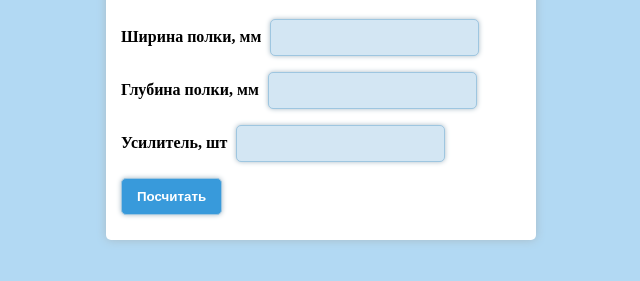
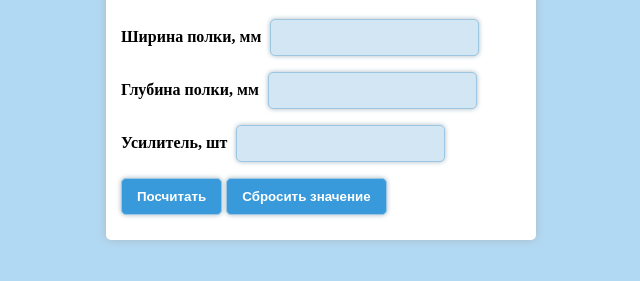
Before and after one commit to linkolka/calculator, a plain HTML site: page index.html in a window 1280 px wide. Shown: the part 163-444 px from the top of the page, without its empty margins (319-959 px from the left). Drawn offline with Linux system fonts and the light colour scheme.

Commit message:
added reset button

```diff
--- a/index.html
+++ b/index.html
@@ -23,6 +23,7 @@
                   <label>Усилитель, шт <input type="text" name="enchancer" id="enchancer"></label>
                 </p>
                 <button type="submit" id="btn">Посчитать</button>
+                <button type="reset" id="btn">Сбросить значение</button>
               </form>
               <div id="str"></div>
         </section>
```
